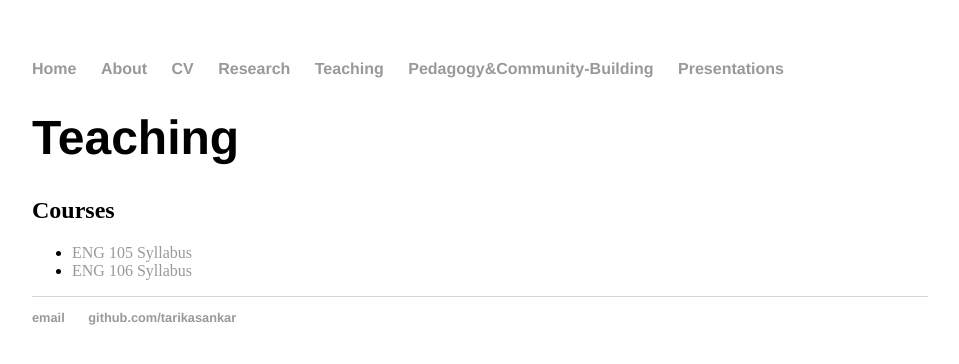
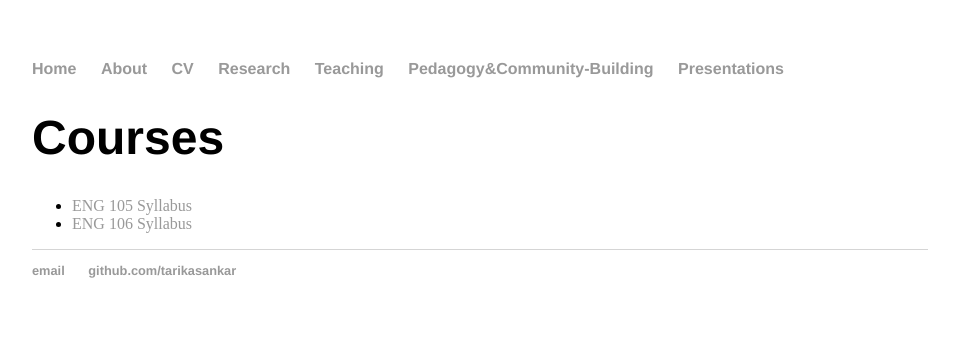
Before and after one commit to tarikasankar/tarikasankar.github.io, a Jekyll site: the page built from pedagogy&community-building/index.html, in a window 1280 px wide. Shown: the top 364 px of the page, without its empty margins (160-1119 px from the left). Built offline with Jekyll 4.4.1, drawn with Linux system fonts in a browser that asks for light colours.

Commit message:
Update index.html

```diff
--- a/pedagogy&community-building/index.html
+++ b/pedagogy&community-building/index.html
@@ -3,8 +3,7 @@ layout: default
 title: Teaching
 ---
 <div class="blurb">
-	<h1>Teaching</h1>
-	<h2>Courses</h2>
+	<h1>Courses</h1>
 	<ul>
 		<li><a href="/assets/PDF/105 Syllabus.pdf">ENG 105 Syllabus</a></li>
 		<li><a href="/assets/PDF/106 Syllabus.pdf">ENG 106 Syllabus</a></li>
```
